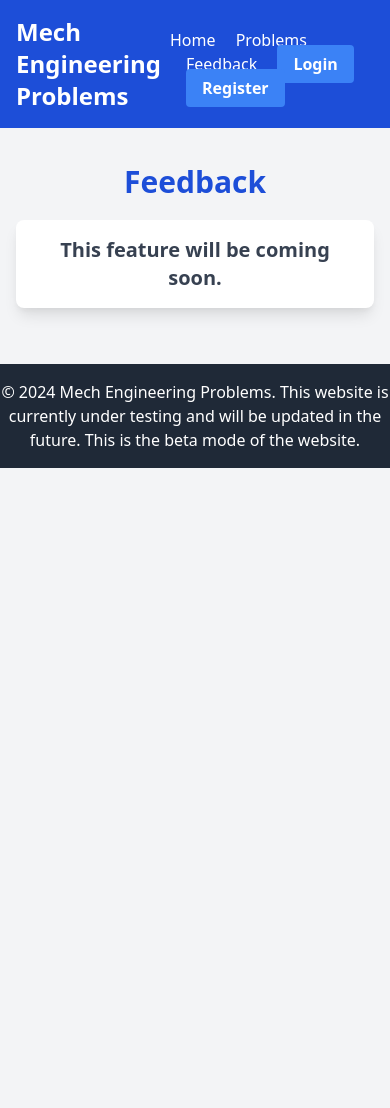
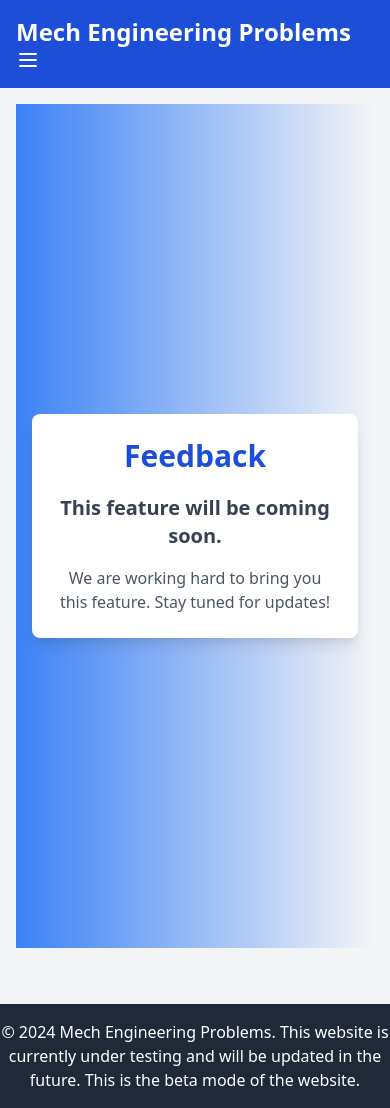
Before and after one commit to vaibhav-gosavi/Mech_website, a Django app: page /feedback/ in a window 390 px wide. Before the commit the page ends 468 px from the top, so only its background shows below. Run offline with Django 5.2, Linux system fonts and the light colour scheme.

Commit message:
made some html pages mobile responsive

```diff
--- a/calculations/templates/calculations/base.html
+++ b/calculations/templates/calculations/base.html
@@ -1,23 +1,30 @@
 <!DOCTYPE html>
-<html>
+<html lang="en">
 <head>
+    <meta charset="UTF-8">
+    <meta name="viewport" content="width=device-width, initial-scale=1.0">
     <title>{% block title %}Home{% endblock %}</title>
     <link href="https://cdn.jsdelivr.net/npm/tailwindcss@2.2.19/dist/tailwind.min.css" rel="stylesheet" />
 </head>
 <body class="bg-gray-100">
     <nav class="bg-blue-700 p-4">
-        <div class="container mx-auto flex justify-between items-center">
+        <div class="container mx-auto flex flex-wrap justify-between items-center">
             <a href="{% url 'home' %}" class="text-white text-2xl font-bold">Mech Engineering Problems</a>
-            <div class="space-x-4">
-                <a href="{% url 'home' %}" class="text-white hover:text-gray-200">Home</a>
-                <a href="{% url 'problems' %}" class="text-white hover:text-gray-200">Problems</a>
-                <a href="{% url 'feedback' %}" class="text-white hover:text-gray-200">Feedback</a>
+            <button class="text-white md:hidden" id="nav-toggle">
+                <svg class="w-6 h-6" fill="none" stroke="currentColor" viewBox="0 0 24 24" xmlns="http://www.w3.org/2000/svg">
+                    <path stroke-linecap="round" stroke-linejoin="round" stroke-width="2" d="M4 6h16M4 12h16M4 18h16"></path>
+                </svg>
+            </button>
+            <div class="hidden md:flex md:items-center w-full md:w-auto" id="nav-content">
+                <a href="{% url 'home' %}" class="text-white hover:text-gray-200 block mt-4 md:inline-block md:mt-0 mr-4">Home</a>
+                <a href="{% url 'problems' %}" class="text-white hover:text-gray-200 block mt-4 md:inline-block md:mt-0 mr-4">Problems</a>
+                <a href="{% url 'feedback' %}" class="text-white hover:text-gray-200 block mt-4 md:inline-block md:mt-0 mr-4">Feedback</a>
                 {% if user.is_authenticated %}
-        <a href="{% url 'logout' %}" class="bg-red-500 hover:bg-red-700 text-white font-bold py-2 px-4 rounded">Logout</a>
+                    <a href="{% url 'logout' %}" class="bg-red-500 hover:bg-red-700 text-white font-bold py-2 px-4 rounded block mt-4 md:inline-block md:mt-0 mr-2">Logout</a>
                 {% else %}
-        <a href="{% url 'login' %}" class="bg-blue-500 hover:bg-blue-700 text-white font-bold py-2 px-4 rounded">Login</a>
+                    <a href="{% url 'login' %}" class="bg-blue-500 hover:bg-blue-700 text-white font-bold py-2 px-4 rounded block mt-4 md:inline-block md:mt-0 mr-2">Login</a>
                 {% endif %}
-                <a href="{% url 'register' %}" class="bg-blue-500 hover:bg-blue-700 text-white font-bold py-2 px-4 rounded">Register</a>
+                <a href="{% url 'register' %}" class="bg-blue-500 hover:bg-blue-700 text-white font-bold py-2 px-4 rounded block mt-4 md:inline-block md:mt-0">Register</a>
             </div>
         </div>
     </nav>
@@ -43,7 +50,7 @@
             <p>&copy; 2024 Mech Engineering Problems. This website is currently under testing and will be updated in the future. This is the beta mode of the website.</p>
         </div>
     </footer>
-</body>
+
     <script>
         document.addEventListener('DOMContentLoaded', function() {
             setTimeout(function() {
@@ -56,6 +63,12 @@
                     }, 500); // Wait for the fade out transition
                 }
             }, 3000); // 3000ms = 3 seconds
+
+            document.getElementById('nav-toggle').addEventListener('click', function() {
+                const navContent = document.getElementById('nav-content');
+                navContent.classList.toggle('hidden');
+            });
         });
     </script>
+</body>
 </html>
--- a/calculations/templates/calculations/feedback.html
+++ b/calculations/templates/calculations/feedback.html
@@ -3,8 +3,11 @@
 {% block title %}Feedback{% endblock %}
 
 {% block content %}
-    <h1 class="text-3xl font-bold mt-5 mb-5 text-center text-blue-700">Feedback</h1>
-    <div class="bg-white shadow-lg rounded-lg overflow-hidden p-4 text-center">
-        <p class="text-xl font-semibold text-gray-700">This feature will be coming soon.</p>
+    <div class="flex items-center justify-center min-h-screen bg-gradient-to-r from-blue-500 to-teal-400 p-4">
+        <div class="w-full max-w-md bg-white shadow-lg rounded-lg overflow-hidden p-6 text-center">
+            <h1 class="text-3xl font-bold mb-5 text-blue-700">Feedback</h1>
+            <p class="text-xl font-semibold text-gray-700 mb-4">This feature will be coming soon.</p>
+            <p class="text-gray-600">We are working hard to bring you this feature. Stay tuned for updates!</p>
+        </div>
     </div>
 {% endblock %}
--- a/calculations/templates/calculations/home.html
+++ b/calculations/templates/calculations/home.html
@@ -3,9 +3,9 @@
 {% block title %}Home{% endblock %}
 
 {% block content %}
-<div class="flex flex-wrap -mx-3">
+<div class="flex flex-wrap -mx-3 p-3">
     {% for problem in problems %}
-        <div class="w-full md:w-1/2 lg:w-1/3 p-3">
+        <div class="w-full sm:w-1/2 lg:w-1/3 p-3">
             <div class="bg-white shadow-lg rounded-lg overflow-hidden">
                 <div class="p-4">
                     <h5 class="text-xl font-semibold mb-2">{{ problem.title }}</h5>
--- a/calculations/templates/calculations/login.html
+++ b/calculations/templates/calculations/login.html
@@ -3,7 +3,7 @@
 {% block title %}Login{% endblock %}
 
 {% block content %}
-<div class="flex items-center justify-center min-h-screen bg-gradient-to-r from-blue-500 to-teal-400">
+<div class="flex items-center justify-center min-h-screen bg-gradient-to-r from-blue-500 to-teal-400 p-4">
     <div class="w-full max-w-lg bg-white shadow-lg rounded-lg px-8 py-12">
         <h2 class="text-3xl font-bold text-gray-900 mb-6 text-center">Login</h2>
         <form method="post">
--- a/calculations/templates/calculations/register.html
+++ b/calculations/templates/calculations/register.html
@@ -3,7 +3,7 @@
 {% block title %}Register{% endblock %}
 
 {% block content %}
-<div class="flex items-center justify-center min-h-screen bg-gradient-to-r from-blue-500 to-teal-400">
+<div class="flex items-center justify-center min-h-screen bg-gradient-to-r from-blue-500 to-teal-400 p-4">
     <div class="w-full max-w-lg bg-white shadow-lg rounded-lg px-8 py-12">
         <h2 class="text-3xl font-bold text-gray-900 mb-6 text-center">Register</h2>
         <form method="post">
```
Lines whose indentation alone changed are shown as unchanged.
